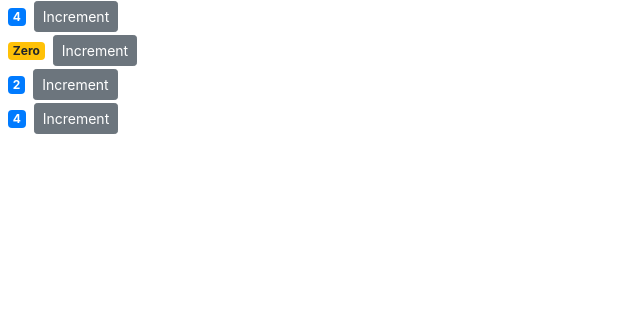
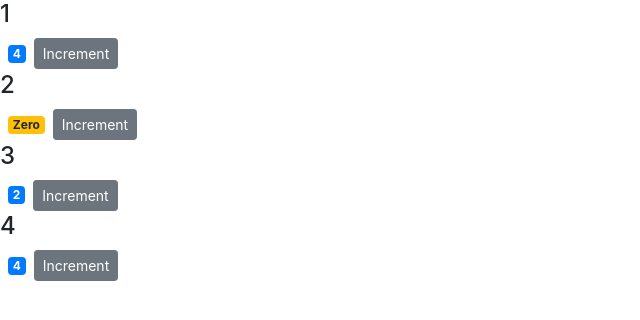
Before and after one commit to yedai13/react-moxit, a React (Create React App) app in the folder counter-app/: page / in a window 1280 px wide. Shown: the top 320 px of the page, without its empty margins (0-640 px from the left). Built offline with nearby package versions, Linux system fonts and the light colour scheme.

Commit message:
passing children

```diff
--- a/counter-app/src/components/counter.jsx
+++ b/counter-app/src/components/counter.jsx
@@ -8,6 +8,7 @@
   render() {
     return (
       <div>
+        <h4>{this.props.id}</h4>
         <span className={this.getBadgeClasses()}>{this.formatCount()}</span>
         <button
           onClick={() => this.handleIncrement({ id: 1 })}
--- a/counter-app/src/components/counters.jsx
+++ b/counter-app/src/components/counters.jsx
@@ -14,7 +14,7 @@
     return (
       <div>
         {this.state.counters.map((counter) => (
-          <Counter key={counter.id} value={counter.value} />
+          <Counter key={counter.id} value={counter.value} id={counter.id} />
         ))}
       </div>
     );
```
